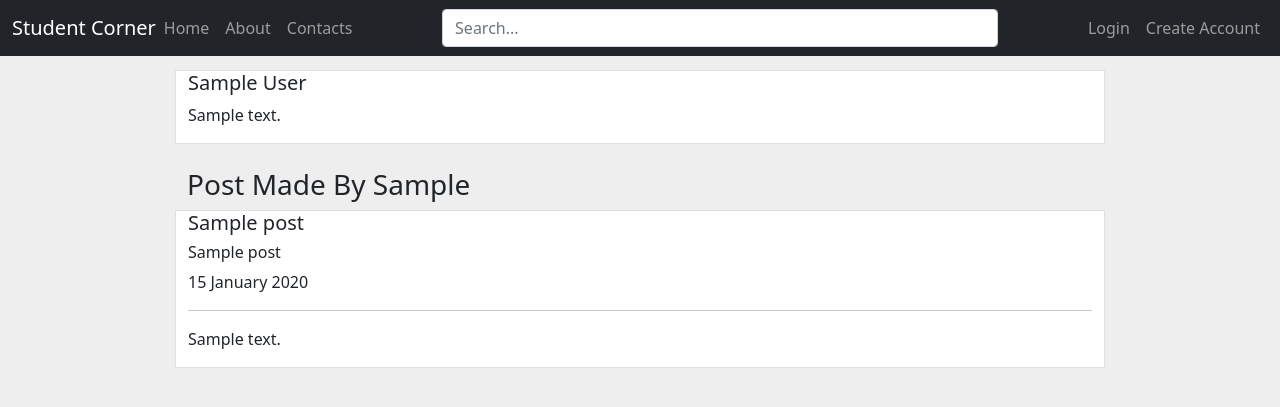
After one commit to Mbye20/student_corner, a Flask app: page /author/1 in a window 1280 px wide. The commit adds this page. Shown: the top 407 px of the page. Run offline with Flask 2, Linux system fonts and the light colour scheme; tables that the repository leaves empty hold one stand-in row (values such as "Sample post"); some libraries are stand-ins or nearby versions.

Commit message:
User can post

```diff
--- /dev/null
+++ b/stud_corner/templates/author.html
@@ -0,0 +1,35 @@
+{% extends "layout.html" %}
+
+{% block title %} {{author.firstname}} {{author.lastname}} {% endblock %}
+
+{% block header %}
+<div class="container col-md-10 bg-white border">
+    <div class="row justify-content-start">
+        <h5>{{author.firstname}} {{author.lastname}}</h5>
+        <p> {{author.bio}} </p>
+    </div>
+</div>
+{% endblock %}
+
+{% block content %}
+<br>
+<div class="container col-md-10">
+    <div class="row justify-content-center">
+        <h3>Post Made By {{author.firstname}} </h3>
+    </div>
+</div>
+    {% for post in author_posts %}
+    <div class="container col-md-10 bg-white border mb-3">
+        <div class="row justify-content-center">
+            <article class="blog-post by-3">
+                <h5 class="blog-post-title">{{ post.title }}</h5>
+                <h6 class="blog-post-title">{{ post.subject }}</h6>
+                <p class="blog-post-meta">{{ post.date_posted.strftime("%d %B %Y") }} </p>
+                <hr>
+                <p>{{ post.content }}</p>
+            </article>
+        </div>
+    </div>
+    {% endfor %}
+
+{% endblock %}
--- a/stud_corner/templates/navbar.html
+++ b/stud_corner/templates/navbar.html
@@ -2,9 +2,6 @@
 <nav class="navbar navbar-expand-lg fixed-top navbar-dark bg-dark">
     <div class="container-fluid">
         <a class="navbar-brand me-0 mb-0 h1" href="/">Student Corner</a>
-        <form class="col-4 d-lg-none">
-            <input type="search" class="form-control form-control-dark" placeholder="Search..." aria-label="Search">
-        </form>
         <button class="navbar-toggler" type="button" data-bs-toggle="collapse" data-bs-target="#navbarSupportedContent" aria-controls="navbarSupportedContent" aria-expanded="false" aria-label="Toggle navigation">
             <span class="navbar-toggler-icon"></span>
         </button>
@@ -45,6 +42,9 @@
                 {% endif %}
 
             </ul>
+            <form class="col-10 mb-3 d-lg-none mb-lg-0">
+                <input type="search" class="form-control form-control-dark" placeholder="Search..." aria-label="Search">
+            </form>
 
         </div>
     </div>
--- a/stud_corner/views.py
+++ b/stud_corner/views.py
@@ -6,7 +6,7 @@ from flask import Blueprint, request, render_template, url_for
 from flask_login import current_user
 from flask_login.utils import login_required
 from . import db
-from .models import Posts
+from .models import Posts, User
 
 
 views = Blueprint('views', __name__)
@@ -15,7 +15,9 @@ views = Blueprint('views', __name__)
 #Main page
 @views.route('/')
 def index():
-    return render_template("/index.html")
+    posts = Posts.query.order_by(Posts.date_posted.desc()).all()
+    return render_template("/index.html", posts = posts)
+
 
 
 @views.route('/profile', methods = ['GET', 'POST'])
@@ -60,3 +62,10 @@ def post():
         return redirect(url_for("views.index"))
 
     return render_template("/post.html")
+
+@views.route('/author/<int:id>')
+def author(id):
+    post = Posts.query.get_or_404(id)
+    author = post.author
+    author_posts = author.posts
+    return render_template("/author.html", author = author, author_posts = author_posts)
```
Also changed, not shown: stud_corner/templates/index.html (+19 -6 lines), stud_corner/studentcorner.sqlite3.
